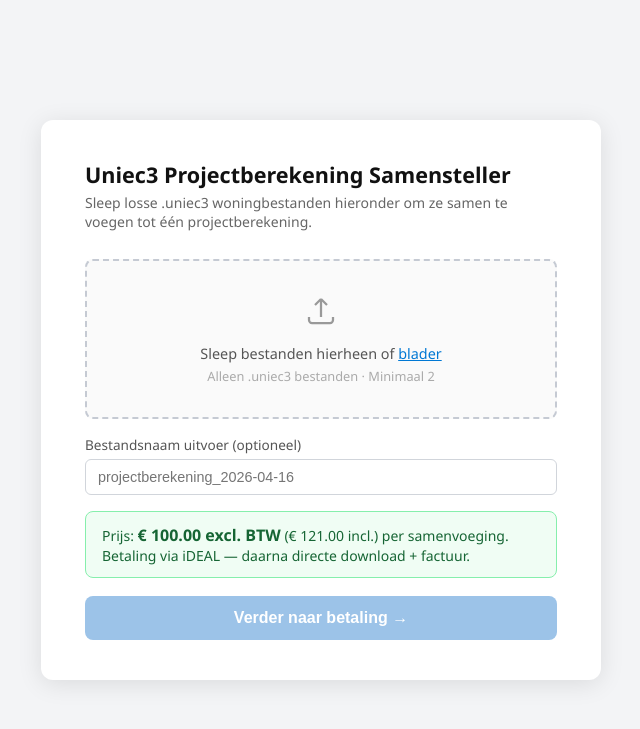
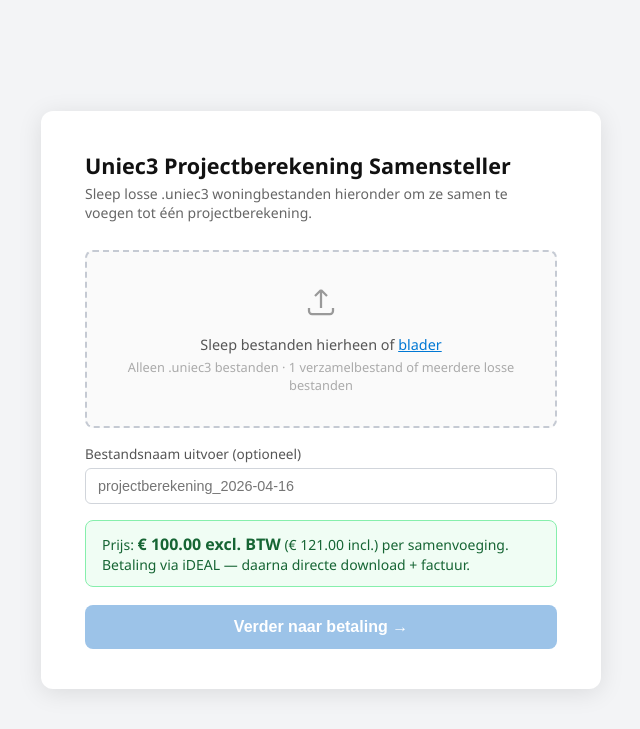
Before and after one commit to julianmvanderveer-dev/uniec3-projectberekening, a Flask app: page / in a window 1280 px wide. Shown: the top 729 px of the page, without its empty margins (319-959 px from the left). Run offline with Flask 3, Linux system fonts and the light colour scheme.

Commit message:
UI: accepteer ook 1 verzamelbestand (minimaal 1 ipv 2)

```diff
--- a/templates/index.html
+++ b/templates/index.html
@@ -57,7 +57,7 @@
       <path d="M12 16V4m0 0L8 8m4-4 4 4"/><path d="M20 16v2a2 2 0 0 1-2 2H6a2 2 0 0 1-2-2v-2"/>
     </svg>
     <p>Sleep bestanden hierheen of <span id="browse-link">blader</span></p>
-    <p style="font-size:.8rem;color:#aaa;margin-top:4px;">Alleen .uniec3 bestanden · Minimaal 2</p>
+    <p style="font-size:.8rem;color:#aaa;margin-top:4px;">Alleen .uniec3 bestanden · 1 verzamelbestand of meerdere losse bestanden</p>
   </div>
   <input type="file" id="file-input" multiple accept=".uniec3">
   <ul id="file-list"></ul>
@@ -117,7 +117,7 @@
         <button type="button" onclick="removeFile(${i})">✕</button>`;
       fileList.appendChild(li);
     });
-    nextBtn.disabled = files.length < 2;
+    nextBtn.disabled = files.length < 1;
     errorBox.style.display = "none";
   }
 
```
